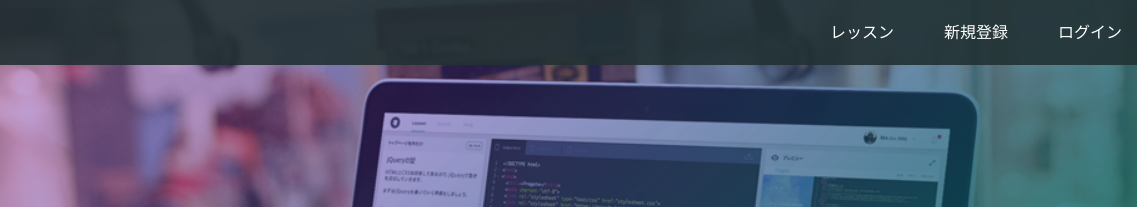
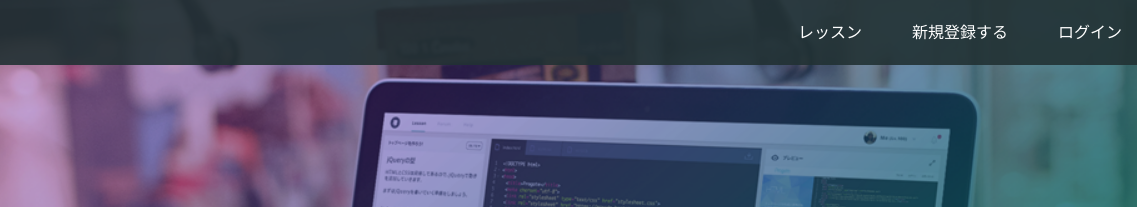
Before and after one commit to dondon161/dondo161.github.io, a plain HTML site: page index.html in a window 1280 px wide. Shown: the top 207 px of the page, 143-1280 px from the left. Drawn offline with Linux system fonts and the light colour scheme.

Commit message:
Update index.html

```diff
--- a/index.html
+++ b/index.html
@@ -16,7 +16,7 @@
       <span class="fa fa-bars menu-icon"></span>
       <div class="header-right">
         <a href="#">レッスン</a>
-        <a href="#">新規登録</a>
+        <a href="#">新規登録する</a>
         <a href="#" class="login">ログイン</a>
       </div>
     </div>
```
